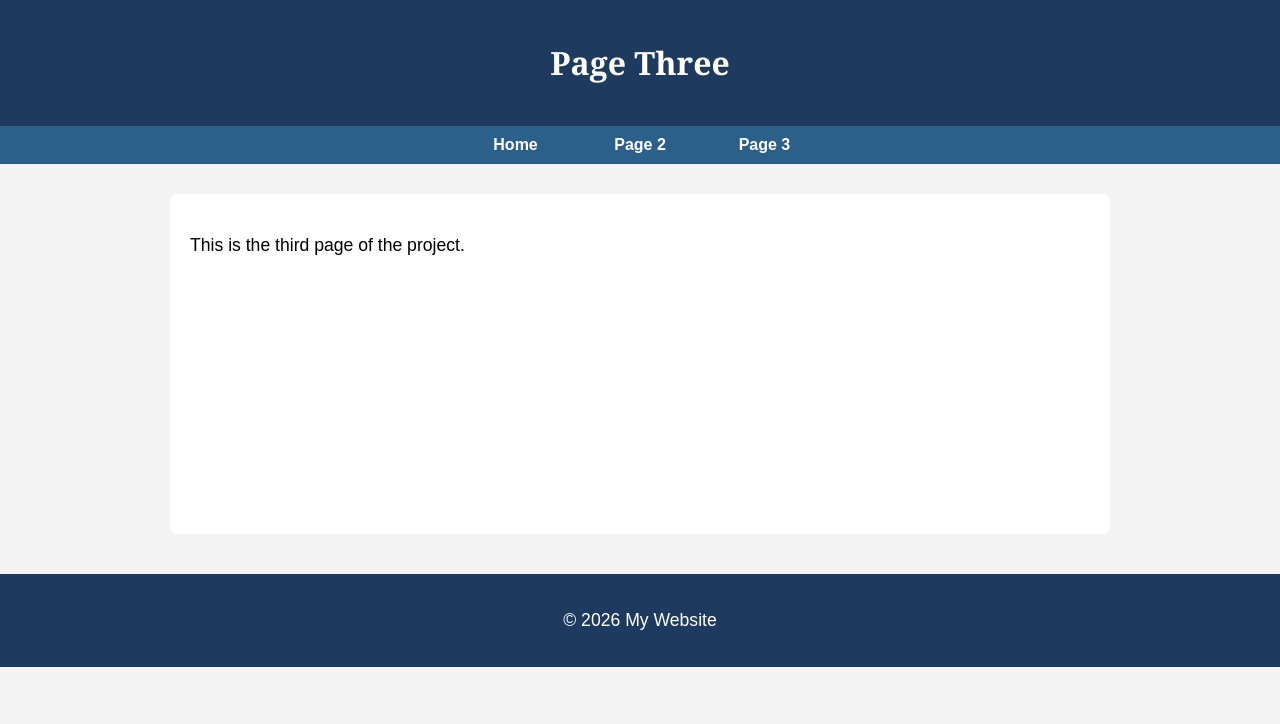
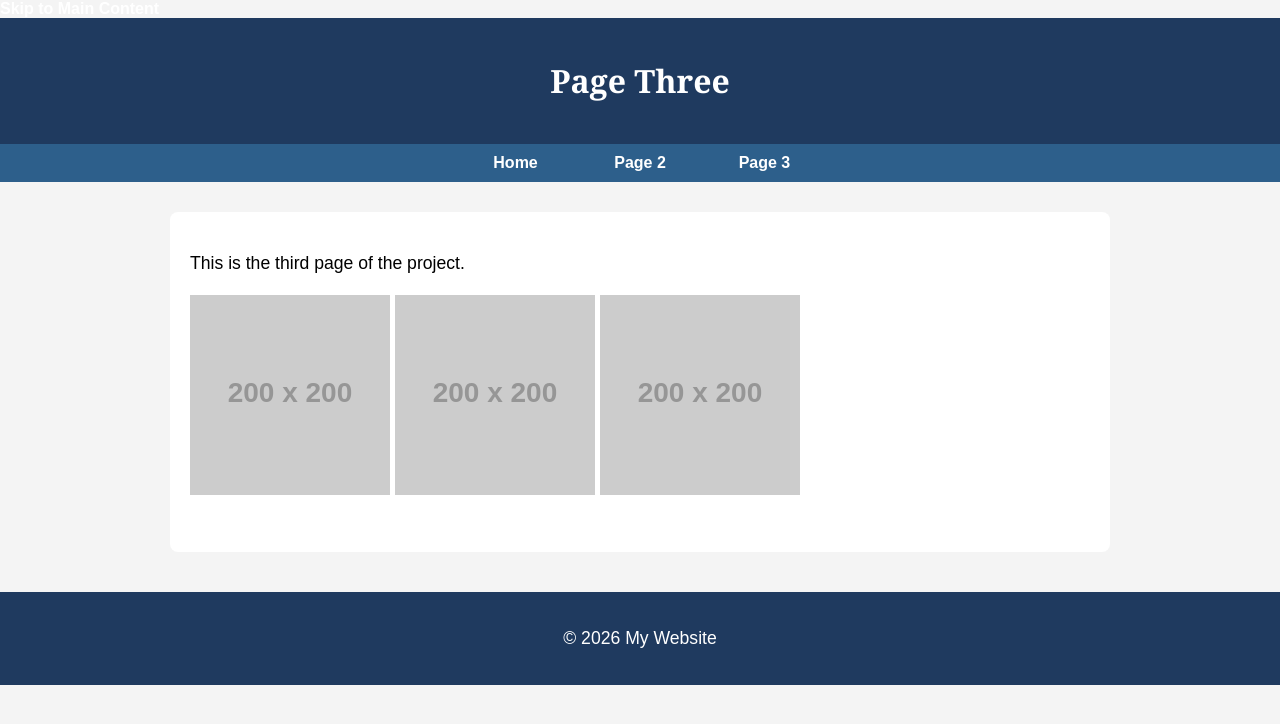
Before and after one commit to lactran1701/MyProject-2, a plain HTML site: page page3.html in a window 1280 px wide. Drawn offline with Linux system fonts and the light colour scheme; placeholder pictures from the web are drawn by us.

Commit message:
Update page3.html

```diff
--- a/page3.html
+++ b/page3.html
@@ -7,6 +7,9 @@
 </head>
 
 <body>
+
+  <a href="#main-content" class="skip-link">Skip to Main Content</a>
+
   <header>
     <h1>Page Three</h1>
   </header>
@@ -19,12 +22,19 @@
     </ul>
   </nav>
 
-  <main>
+  <main id="main-content">
     <p>This is the third page of the project.</p>
+
+    <section class="flex">
+      <img src="https://via.placeholder.com/200" alt="Flex image A">
+      <img src="https://via.placeholder.com/200" alt="Flex image B">
+      <img src="https://via.placeholder.com/200" alt="Flex image C">
+    </section>
   </main>
 
   <footer>
     <p>© 2026 My Website</p>
   </footer>
+
 </body>
 </html>
```
